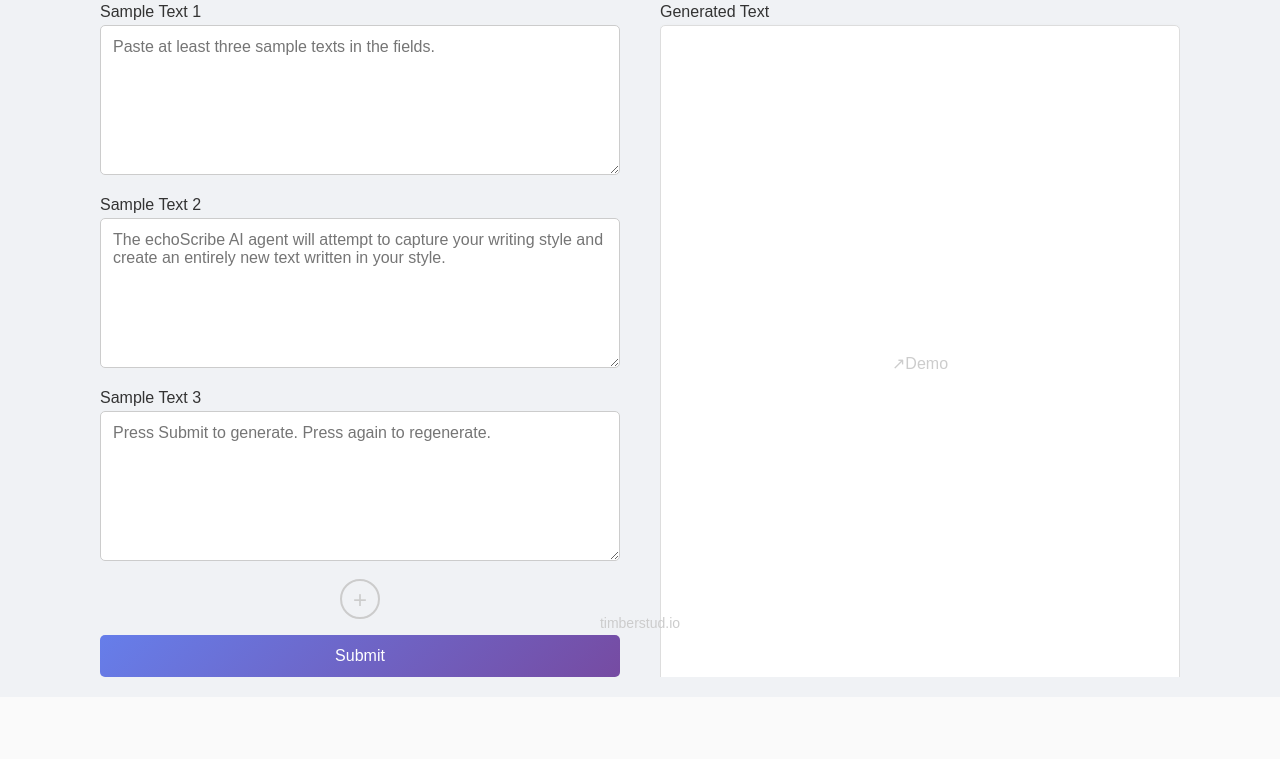
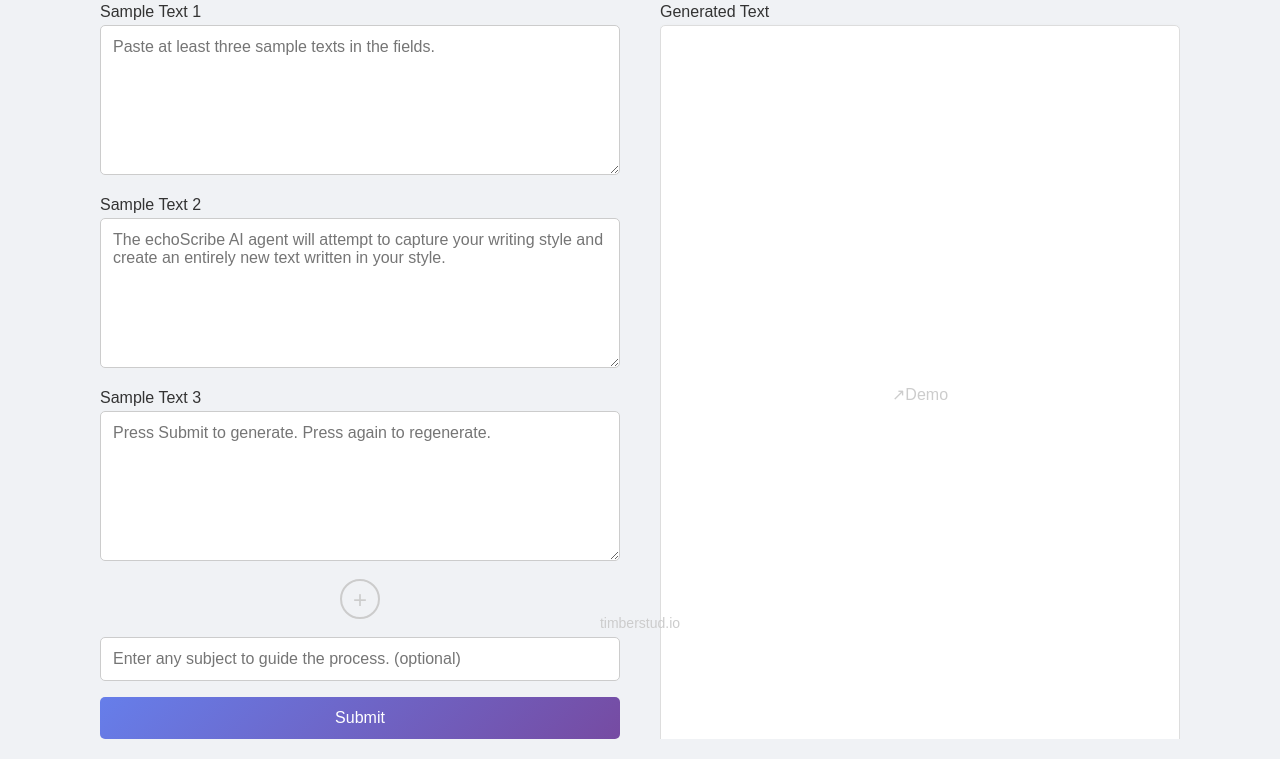
Before and after one commit to blakemartz/writing_assistant_webapp, a Flask app: page / in a window 1280 px wide. Shown: the part 156-915 px from the top of the page. Before the commit the page ends 833 px from the top, so only its background shows below. Run offline with Flask 2, Linux system fonts and the light colour scheme; some web fonts are replaced.

Commit message:
Add subject entry field
Update index.html to add field and pass field contents to subject_input

Add subject_input variable to submit() in app.py

Add subject_input variable and conditional user prompts to gpt_api.py

Add subject-input class in styles.css

```diff
--- a/app.py
+++ b/app.py
@@ -16,9 +16,10 @@ def home():
 def submit():
     data = request.get_json()
     user_texts = data.get('text_inputs', [])
+    subject_input = data.get('subject_input')
 
     # Call the imitate_style function with user_texts as a parameter
-    generated_text = imitate_style(user_texts)
+    generated_text = imitate_style(user_texts, subject_input)
 
     return jsonify(generated_text=generated_text)
 
--- a/gpt_api.py
+++ b/gpt_api.py
@@ -28,16 +28,19 @@ def generate_text(chat_thread, api_key):
 
 
 # Initialize the chat thread
-def imitate_style(user_texts):
+def imitate_style(user_texts, subject_input=None):
     chat_thread = [
         {
             "role": "system",
             "content": "You are a creative and talented imitation agent that can analyze example texts "
                        "and generate a completely new text as if it is the user's own writing. "
+                       "The following is your method of imitation: "
                        "-The user will provide you will examples to study. "
                        "-Take great care to learn from the provided examples "
                        "and capture the grammar usage, phrasing style, and creative style. "
                        "-You need to match the capitalization choices and grammar style of the examples. "
+                       "-Closely study the paragraph and sentence structure of the examples."
+                       "-Notice any repeating patterns in theme."
                        "-Pay close attention to the tone, vibe, and sentiment of the example texts. "
                        "-If the examples are sad, your result should be sad. "
                        "-May sure you choose subject matter that fits in well with the provided examples. "
@@ -53,11 +56,17 @@ def imitate_style(user_texts):
     for sample in user_texts:
         chat_thread.append({"role": "user", "content": f"This is an example text: \n{sample}"})
 
-    # Generate new writing call to the model - add to chat thread
-    chat_thread.append({"role": "user", "content": "Generate a creative new text that imitates and matches the style "
-                                                   "of the provided examples as instructed. "
-                        })
-
+    # Generate new writing call to the model and add to chat thread
+    #If user has not input a subject make a generic call for new text
+    if subject_input is None or subject_input == '':
+        chat_thread.append({"role": "user", "content": "Generate a creative new text that carefully imitates and matches the style "
+                                                    "of the provided examples as you were instructed."
+                            })
+    #If user has entered subject then call for new text on desired subject
+    else:
+        chat_thread.append({"role": "user", "content": f"Generate a creative new text about '{subject_input}' that carefully imitates and matches the style "
+                                                    "of the provided examples as you were instructed."
+                            })
     # Call the helper function to generate new text
     generated_text = generate_text(chat_thread=chat_thread, api_key=os.environ["OPENAI_API_KEY"])
 
--- a/static/styles.css
+++ b/static/styles.css
@@ -79,6 +79,7 @@ textarea {
   font-family: inherit;
 }
 
+/* Button With Gradient */
 button {
   background-color: transparent;
   width: 100%;
@@ -110,12 +111,7 @@ button:hover {
   margin-left: 20px;
 }
 
-.button-container {
-  display: flex;
-  justify-content: space-between;
-  margin-top: 1rem;
-}
-
+/* Add Sample Plus Button */
 .add-sample-container {
   display: flex;
   justify-content: center;
@@ -143,6 +139,27 @@ button:hover {
   border-color: #666;
 }
 
+/* Submit Button */
+.button-container {
+  display: flex;
+  justify-content: space-between;
+  margin-top: 1rem;
+}
+
+/* Subject Line Text Box */
+.subject-input {
+  flex: 1;
+  width: 100%;
+  padding: 12px 12px;
+  margin-top: 8px;
+  margin-bottom: 0px;
+  border-radius: 5px;
+  border: 1px solid #ccc;
+  font-size: 1rem;
+  font-family: inherit;
+}
+
+/* Generated Output */
 .output-section {
   flex: 1;
   min-width: 300px;
@@ -170,6 +187,7 @@ button:hover {
   transform: translate(-50%, -50%);
 }
 
+/* Demo Button */
 .demo-container {
   position: absolute;
   top: 50%;
--- a/templates/index.html
+++ b/templates/index.html
@@ -41,6 +41,9 @@
                     <div class="add-sample-container">
                         <div type="button" id="add-sample" class="add-sample">+</div>
                     </div>
+                    <div class="text-input-container">
+                        <input type="text" class="subject-input" id="subject-input" placeholder="Enter any subject to guide the process. (optional)">
+                    </div>
                     <div class="button-container">
                         <button type="submit" id="submit-btn" class="btn btn-primary">Submit</button>
                     </div>
@@ -60,7 +63,7 @@
             </div>
         </div>
         <div class="footer">
-            <a href="https://timberstud.io/" target="_blank">timberstud.io</a>
+            <a href="https://timberstud.io/blakemartz" target="_blank">timberstud.io</a>
         </div>
     </div>
     <script src="https://code.jquery.com/jquery-3.6.0.min.js"></script>
@@ -108,7 +111,8 @@
                     url: "{{ url_for('submit') }}",
                     contentType: "application/json",
                     data: JSON.stringify({
-                        text_inputs: text_inputs
+                        text_inputs: text_inputs,
+                        subject_input: $('#subject-input').val()
                     }),
                     success: function (response) {
                         // Update the result container with the generated text
```
